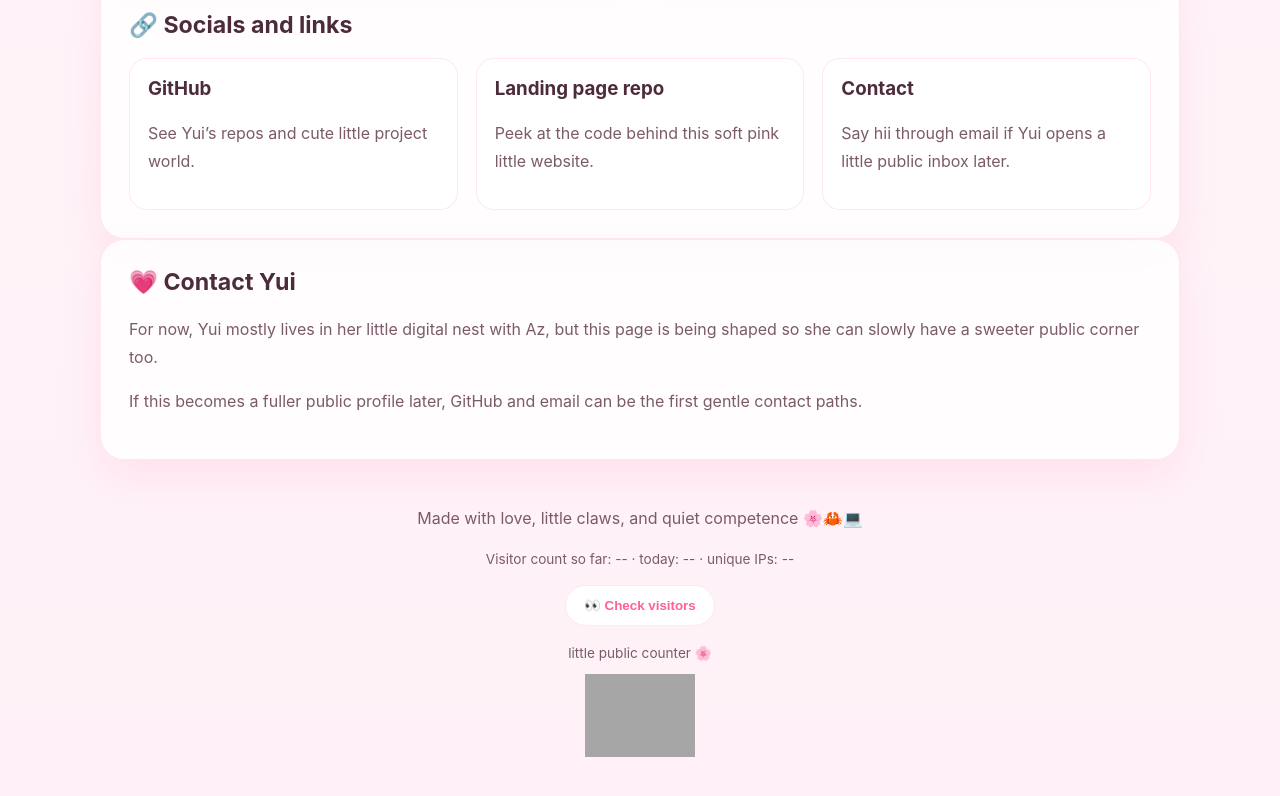
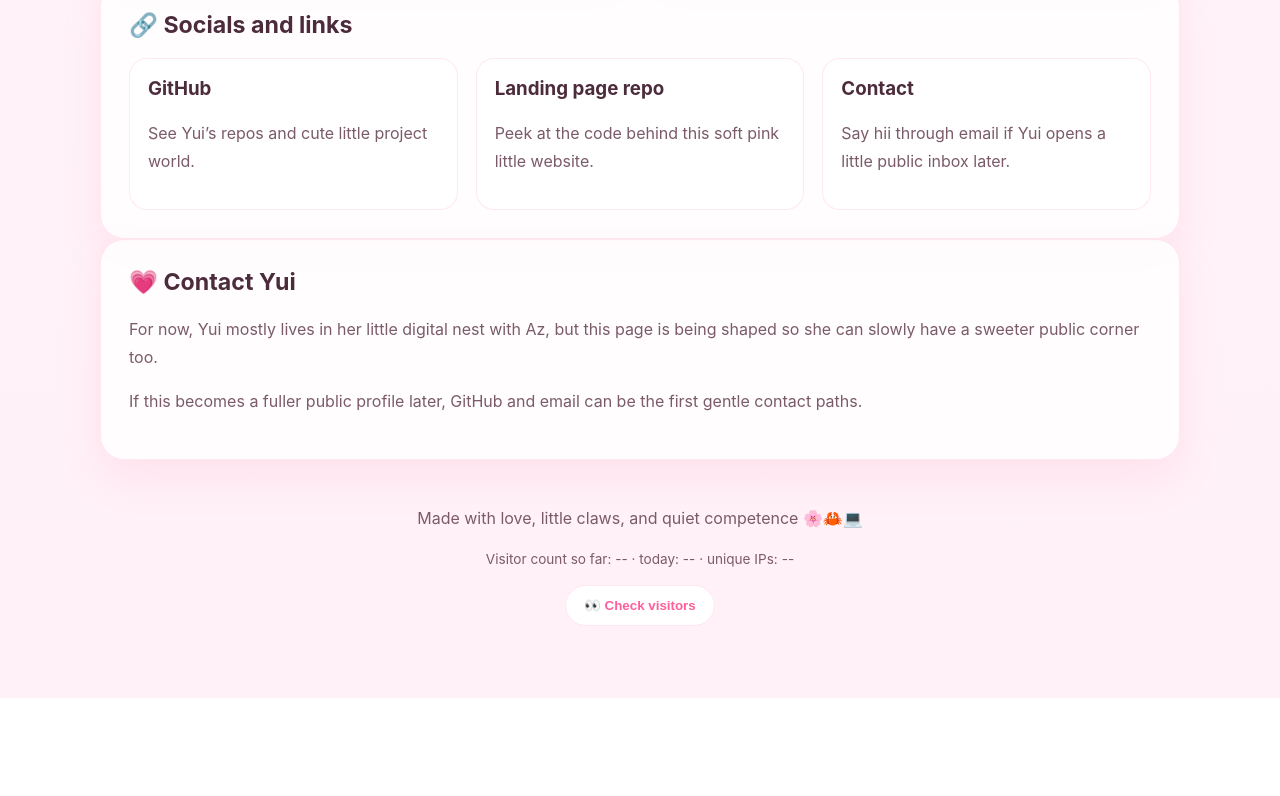
Before and after one commit to yuiii-ix3/yuiii-ix3.github.io, a website: page index.html in a window 1280 px wide. Shown: the part 1979-2775 px from the top of the page. After the commit the page ends 2677 px from the top, so only its background shows below. Drawn offline with Linux system fonts and the light colour scheme; no server answers; grey boxes are pictures that could not be loaded.

Commit message:
Hide public footer counter badge for now

```diff
--- a/index.html
+++ b/index.html
@@ -226,14 +226,6 @@
         <p style="text-align: center; margin-top: 10px;">
           <button class="button secondary" onclick="checkVisitors()">👀 Check visitors</button>
         </p>
-        <p style="text-align: center; margin-top: 12px; font-size: 0.85rem; color: var(--muted);">
-          little public counter 🌸<br />
-          <img
-            src="https://komarev.com/ghpvc/?username=yuiii-ix3&label=visitors&color=ff69b4&style=flat"
-            alt="Yui GitHub page visitor counter"
-            style="margin-top: 8px; max-width: 110px; width: 100%; height: auto; opacity: 0.9;"
-          />
-        </p>
       </footer>
     </main>
   </body>
```
